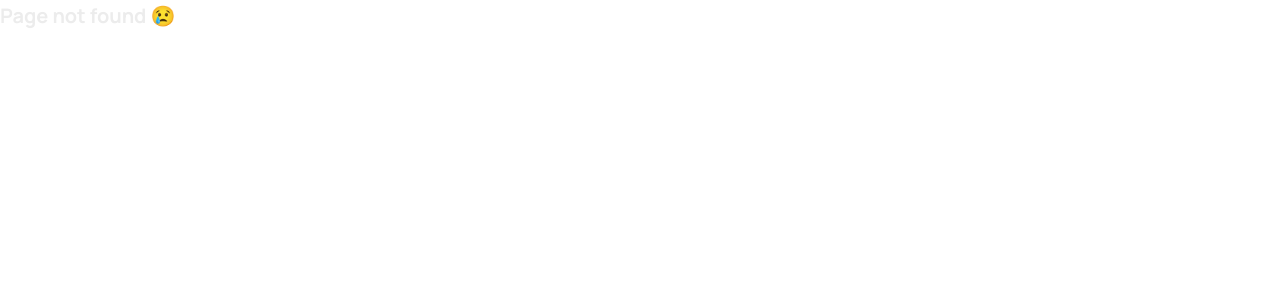
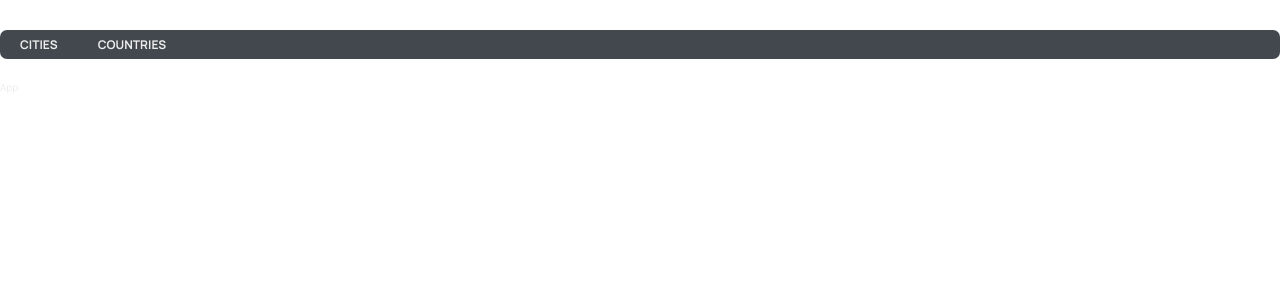
Before and after one commit to njahi/worldwise, a React (Vite) app: page /app in a window 1280 px wide. Before the commit this address had no page. Shown: the top 300 px of the page. Built offline with nearby package versions, Linux system fonts and the light colour scheme.

Commit message:
Home Page styling

```diff
--- a/src/App.jsx
+++ b/src/App.jsx
@@ -3,6 +3,7 @@ import Product from "./pages/Product";
 import HomePage from "./pages/HomePage";
 import Pricing from "./pages/Pricing";
 import PageNotFound from "./pages/PageNotFound";
+import AppLayout from "./pages/AppLayout";
 
 function App() {
   return (
@@ -21,6 +22,10 @@ function App() {
           element={<Pricing />}
         />
         <Route
+          path='app'
+          element={<AppLayout />}
+        />
+        <Route
           path='*'
           element={<PageNotFound />}
         />
--- /dev/null
+++ b/src/components/AppNav.jsx
@@ -0,0 +1,19 @@
+import { NavLink } from "react-router-dom";
+import styles from "./AppNav.module.css";
+
+function AppNav() {
+  return (
+    <nav className={styles.nav}>
+      <ul>
+        <li>
+          <NavLink to='cities'>Cities</NavLink>
+        </li>
+        <li>
+          <NavLink to='countries'>Countries</NavLink>
+        </li>
+      </ul>
+    </nav>
+  );
+}
+
+export default AppNav;
--- /dev/null
+++ b/src/components/AppNav.module.css
@@ -0,0 +1,28 @@
+.nav {
+  margin-top: 3rem;
+  margin-bottom: 2rem;
+}
+
+.nav ul {
+  list-style: none;
+  display: flex;
+  background-color: var(--color-dark--2);
+  border-radius: 7px;
+}
+
+.nav a:link,
+.nav a:visited {
+  display: block;
+  color: inherit;
+  text-decoration: none;
+  text-transform: uppercase;
+  font-size: 1.2rem;
+  font-weight: 700;
+  padding: 0.5rem 2rem;
+  border-radius: 5px;
+}
+
+/* CSS Modules feature */
+.nav a:global(.active) {
+  background-color: var(--color-dark--0);
+}
--- a/src/pages/AppLayout.jsx
+++ b/src/pages/AppLayout.jsx
@@ -1,15 +1,10 @@
-import Map from "../components/Map";
-import Sidebar from "../components/Sidebar";
-import User from "../components/User";
-
-import styles from "./AppLayout.module.css";
+import AppNav from "../components/AppNav";
 
 function AppLayout() {
   return (
-    <div className={styles.app}>
-      <Sidebar />
-      <Map />
-      <User />
+    <div>
+      <AppNav />
+      <p>App</p>
     </div>
   );
 }
--- a/src/pages/HomePage.jsx
+++ b/src/pages/HomePage.jsx
@@ -19,7 +19,7 @@ export default function Homepage() {
           you have wandered the world.
         </h2>
         <Link
-          to='/login'
+          to='/app'
           className='cta'>
           Start tracking now
         </Link>
```
